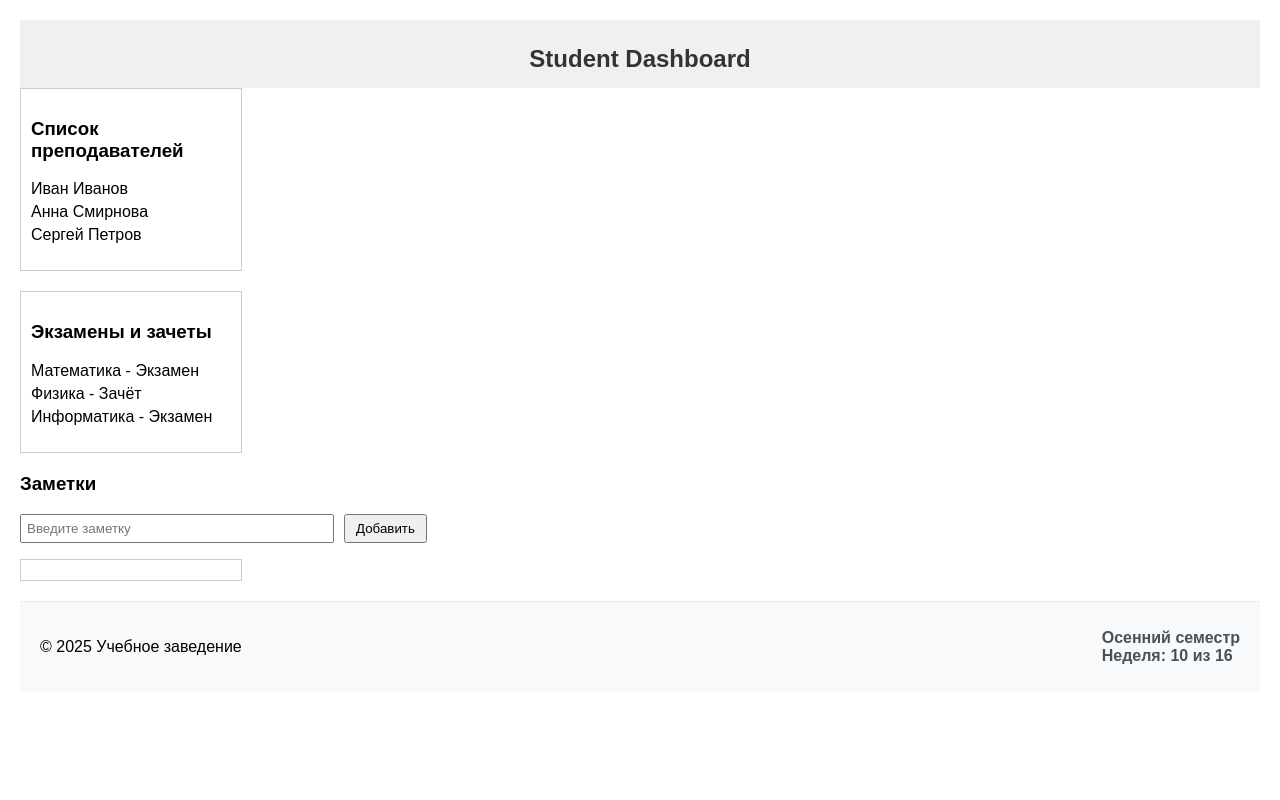
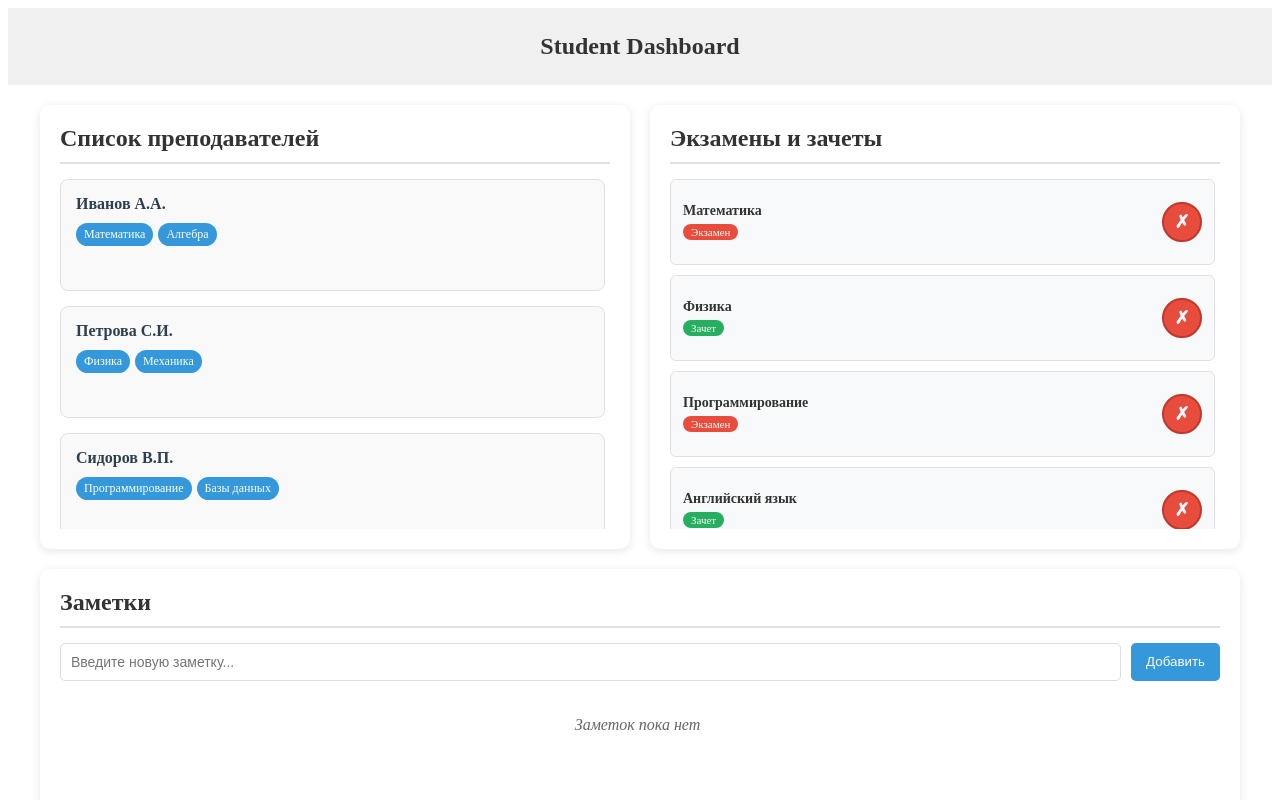
Before and after one commit to Pavlenty-great/Dashboard-student, a React (Create React App) app in the folder frontend/: page / in a window 1280 px wide. Shown: the top 800 px of the page. Built offline with nearby package versions, Linux system fonts and the light colour scheme.

Commit message:
Changed interface dashboard (Body.css), added ability to mark passed exams and romoved notes

```diff
--- a/frontend/src/components/Body.js
+++ b/frontend/src/components/Body.js
@@ -1,82 +1,158 @@
-import React, { useState } from 'react';
+import React, { useState, useEffect } from 'react';
 import '../styles/Body.css';
 
-function Body(){
-    return(
-        <div>
-            <TeachersList />
-            <ExamsList />
-            <Notes />
-        </div>
-    );
-}
-
-function TeachersList(){
+const Body = () => {
+  // Состояние для списка преподавателей (только для чтения)
   const teachers = [
-    { id: 1, name: 'Иван Иванов' },
-    { id: 2, name: 'Анна Смирнова' },
-    { id: 3, name: 'Сергей Петров' },
+    { id: 1, name: 'Иванов А.А.', subjects: ['Математика', 'Алгебра'] },
+    { id: 2, name: 'Петрова С.И.', subjects: ['Физика', 'Механика'] },
+    { id: 3, name: 'Сидоров В.П.', subjects: ['Программирование', 'Базы данных'] },
+    { id: 4, name: 'Козлова Е.В.', subjects: ['Английский язык'] },
+    { id: 5, name: 'Федоров М.С.', subjects: ['История', 'Философия'] },
   ];
 
-    return(
-        <div className='teachers-list'>
-            <h3>Список преподавателей</h3>
-            <ul>
-                {teachers.map(teacher => (
-                    <li key={teacher.id}>{teacher.name}</li>
-                ))}
-            </ul>
-        </div>
-    );
-}
+  // Состояние для экзаменов и зачетов
+  const [exams, setExams] = useState([
+    { id: 1, name: 'Математика', type: 'экзамен', passed: false },
+    { id: 2, name: 'Физика', type: 'зачет', passed: false },
+    { id: 3, name: 'Программирование', type: 'экзамен', passed: false },
+    { id: 4, name: 'Английский язык', type: 'зачет', passed: false },
+    { id: 5, name: 'История', type: 'экзамен', passed: false },
+    { id: 6, name: 'Философия', type: 'зачет', passed: false },
+  ]);
 
-function ExamsList(){
-    const exams = [
-    { id: 1, name: 'Математика', type: 'Экзамен' },
-    { id: 2, name: 'Физика', type: 'Зачёт' },
-    { id: 3, name: 'Информатика', type: 'Экзамен' },
-  ];
-
-    return (
-        <div className='exams-list'>
-            <h3>Экзамены и зачеты</h3>
-        <ul>
-            {exams.map(exam => (
-                <li key={exam.id}>{exam.name} - {exam.type}</li>
-            ))}
-        </ul>
-        </div>
-    );
-}
-
-function Notes() {
+  // Состояние для заметок
   const [notes, setNotes] = useState([]);
   const [newNote, setNewNote] = useState('');
 
+  // Загрузка заметок из localStorage при монтировании
+  useEffect(() => {
+    const savedNotes = localStorage.getItem('studentNotes');
+    if (savedNotes) {
+      setNotes(JSON.parse(savedNotes));
+    }
+  }, []);
+
+  // Сохранение заметок в localStorage при изменении
+  useEffect(() => {
+    localStorage.setItem('studentNotes', JSON.stringify(notes));
+  }, [notes]);
+
+  // Обработчик изменения статуса экзамена/зачета
+  const handleExamToggle = (examId) => {
+    setExams(exams.map(exam =>
+      exam.id === examId ? { ...exam, passed: !exam.passed } : exam
+    ));
+  };
+
+  // Обработчик добавления новой заметки
   const handleAddNote = () => {
-    if (newNote.trim() !== '') {
-      setNotes([...notes, newNote]);
+    if (newNote.trim()) {
+      const note = {
+        id: Date.now(),
+        text: newNote.trim(),
+        date: new Date().toLocaleString('ru-RU')
+      };
+      setNotes([note, ...notes]);
       setNewNote('');
     }
   };
 
+  // Обработчик удаления заметки
+  const handleDeleteNote = (noteId) => {
+    setNotes(notes.filter(note => note.id !== noteId));
+  };
+
+  // Обработчик нажатия Enter для добавления заметки
+  const handleKeyPress = (e) => {
+    if (e.key === 'Enter') {
+      handleAddNote();
+    }
+  };
+
   return (
-    <div>
-      <h3>Заметки</h3>
+    <div className="body">
+      {/* Верхний ряд: преподаватели и экзамены рядом */}
+      <div className="top-row">
+        {/* Секция преподавателей */}
+        <div className="section teachers-section">
+          <h2>Список преподавателей</h2>
+          <div className="teachers-list">
+            {teachers.map(teacher => (
+              <div key={teacher.id} className="teacher-card">
+                <h3>{teacher.name}</h3>
+                <div className="subjects">
+                  {teacher.subjects.map((subject, index) => (
+                    <span key={index} className="subject-tag">{subject}</span>
+                  ))}
+                </div>
+              </div>
+            ))}
+          </div>
+        </div>
+
+        {/* Секция экзаменов и зачетов */}
+        <div className="section exams-section">
+          <h2>Экзамены и зачеты</h2>
+          <div className="exams-list">
+            {exams.map(exam => (
+              <div key={exam.id} className="exam-item">
+                <div className="exam-info">
+                  <span className="exam-name">{exam.name}</span>
+                  <span className={`exam-type ${exam.type}`}>
+                    {exam.type === 'экзамен' ? 'Экзамен' : 'Зачет'}
+                  </span>
+                </div>
+                <button
+                  className={`exam-toggle ${exam.passed ? 'passed' : 'not-passed'}`}
+                  onClick={() => handleExamToggle(exam.id)}
+                >
+                  {exam.passed ? '✓' : '✗'}
+                </button>
+              </div>
+            ))}
+          </div>
+        </div>
+      </div>
+
+      {/* Нижний ряд: заметки на всю ширину */}
+      <div className="section notes-section">
+        <h2>Заметки</h2>
+        <div className="notes-input">
           <input
             type="text"
             value={newNote}
             onChange={(e) => setNewNote(e.target.value)}
-        placeholder="Введите заметку"
+            onKeyPress={handleKeyPress}
+            placeholder="Введите новую заметку..."
+            className="note-input"
           />
-      <button onClick={handleAddNote}>Добавить</button>
-      <ul className='notes'>
-        {notes.map((note, index) => (
-          <li key={index}>{note}</li>
+          <button onClick={handleAddNote} className="add-note-btn">
+            Добавить
+          </button>
+        </div>
+        <div className="notes-list">
+          {notes.map(note => (
+            <div key={note.id} className="note-item">
+              <div className="note-content">
+                <p>{note.text}</p>
+                <span className="note-date">{note.date}</span>
+              </div>
+              <button
+                onClick={() => handleDeleteNote(note.id)}
+                className="delete-note-btn"
+              >
+                ×
+              </button>
+            </div>
           ))}
-      </ul>
+          {notes.length === 0 && (
+            <p className="no-notes">Заметок пока нет</p>
+          )}
+        </div>
+      </div>
     </div>
   );
-}
+};
 
 export default Body;
--- a/frontend/src/styles/Body.css
+++ b/frontend/src/styles/Body.css
@@ -1,66 +1,349 @@
-/* src/styles/Body.css */
-
-body {
-  font-family: Arial, sans-serif;
-  margin: 20px;
+.body {
+  display: flex;
+  flex-direction: column;
+  gap: 20px;
+  padding: 20px;
+  max-width: 1200px;
+  margin: 0 auto;
 }
 
-h2 {
-  font-size: 24px;
-  margin-bottom: 10px;
+/* Верхний ряд с преподавателями и экзаменами */
+.top-row {
+  display: grid;
+  grid-template-columns: 1fr 1fr;
+  gap: 20px;
+  align-items: start;
 }
 
-ul {
-  list-style-type: none;
-  padding: 0;
+.section {
+  background: white;
+  border-radius: 10px;
+  padding: 20px;
+  box-shadow: 0 2px 10px rgba(0, 0, 0, 0.1);
+  display: flex;
+  flex-direction: column;
 }
 
-li {
-  margin-bottom: 5px;
+.section h2 {
+  margin-top: 0;
+  margin-bottom: 15px;
+  color: #333;
+  border-bottom: 2px solid #e0e0e0;
+  padding-bottom: 10px;
 }
 
-input {
-  width: 300px;
-  padding: 5px;
-  margin-right: 10px;
+/* Стили для преподавателей */
+.teachers-section {
+  min-height: 400px;
 }
 
-button {
-  padding: 5px 10px;
-  cursor: pointer;
+.teachers-list {
+  display: flex;
+  flex-direction: column;
+  gap: 15px;
+  max-height: 350px;
+  overflow-y: auto;
+  padding-right: 5px;
 }
 
-/* Стили для контейнеров списков */
-.teachers-list,
-.exams-list,
-.notes {
-  border: 1px solid #ccc;
-  padding: 10px;
-  max-height: 200px; /* Максимальная высота контейнера */
-  overflow-y: auto; /* Добавляет вертикальную прокрутку при необходимости */
-  margin-bottom: 20px;
-  width: 200px; /* Ограничение ширины до 200px */
+.teachers-list::-webkit-scrollbar {
+  width: 6px;
 }
 
-/* Стили для контейнера заметок */
-.notes {
+.teachers-list::-webkit-scrollbar-track {
+  background: #f1f1f1;
+  border-radius: 3px;
+}
+
+.teachers-list::-webkit-scrollbar-thumb {
+  background: #c1c1c1;
+  border-radius: 3px;
+}
+
+.teachers-list::-webkit-scrollbar-thumb:hover {
+  background: #a8a8a8;
+}
+
+.teacher-card {
+  border: 1px solid #e0e0e0;
+  border-radius: 8px;
+  padding: 15px;
+  background: #f9f9f9;
+  min-height: 80px;
+}
+
+.teacher-card h3 {
+  margin: 0 0 10px 0;
+  color: #2c3e50;
+  font-size: 16px;
+}
+
+.subjects {
+  display: flex;
+  flex-wrap: wrap;
+  gap: 5px;
+}
+
+.subject-tag {
+  background: #3498db;
+  color: white;
+  padding: 4px 8px;
+  border-radius: 12px;
+  font-size: 12px;
+  white-space: nowrap;
+}
+
+/* Стили для экзаменов */
+.exams-section {
+  min-height: 400px;
+}
+
+.exams-list {
   display: flex;
   flex-direction: column;
-  align-items: center;
+  gap: 10px;
+  max-height: 350px;
+  overflow-y: auto;
+  padding-right: 5px;
 }
 
-.notes input,
-.notes button {
-  margin-bottom: 10px;
+.exams-list::-webkit-scrollbar {
+  width: 6px;
 }
 
-/* Стили для вертикального расположения списков */
-.teachers-list,
-.exams-list {
-  display: block; /* Устанавливаем блочное отображение для вертикального расположения */
+.exams-list::-webkit-scrollbar-track {
+  background: #f1f1f1;
+  border-radius: 3px;
 }
 
-/* Стили для родительского контейнера */
-.body-container {
-  display: block; /* Устанавливаем блочное отображение для вертикального расположения */
+.exams-list::-webkit-scrollbar-thumb {
+  background: #c1c1c1;
+  border-radius: 3px;
 }
+
+.exams-list::-webkit-scrollbar-thumb:hover {
+  background: #a8a8a8;
+}
+
+.exam-item {
+  display: flex;
+  justify-content: space-between;
+  align-items: center;
+  padding: 12px;
+  border: 1px solid #e0e0e0;
+  border-radius: 6px;
+  background: #f8f9fa;
+  min-height: 60px;
+}
+
+.exam-info {
+  display: flex;
+  flex-direction: column;
+  gap: 5px;
+}
+
+.exam-name {
+  font-weight: bold;
+  color: #333;
+  font-size: 14px;
+}
+
+.exam-type {
+  font-size: 11px;
+  padding: 2px 8px;
+  border-radius: 10px;
+  color: white;
+  width: fit-content;
+}
+
+.exam-type.экзамен {
+  background: #e74c3c;
+}
+
+.exam-type.зачет {
+  background: #27ae60;
+}
+
+.exam-toggle {
+  width: 40px;
+  height: 40px;
+  border: none;
+  border-radius: 50%;
+  font-size: 18px;
+  font-weight: bold;
+  cursor: pointer;
+  transition: all 0.3s ease;
+  display: flex;
+  align-items: center;
+  justify-content: center;
+}
+
+.exam-toggle.passed {
+  background: #27ae60; /* Зеленый для галочки */
+  color: white;
+  border: 2px solid #219653;
+}
+
+.exam-toggle.not-passed {
+  background: #e74c3c; /* Красный для крестика */
+  color: white;
+  border: 2px solid #c0392b;
+}
+
+.exam-toggle:hover {
+  transform: scale(1.1);
+}
+
+/* Стили для заметок */
+.notes-section {
+  min-height: 300px;
+  max-height: 500px;
+  display: flex;
+  flex-direction: column;
+}
+
+.notes-input {
+  display: flex;
+  gap: 10px;
+  margin-bottom: 15px;
+  flex-shrink: 0;
+}
+
+.note-input {
+  flex: 1;
+  padding: 10px;
+  border: 1px solid #ddd;
+  border-radius: 5px;
+  font-size: 14px;
+}
+
+.add-note-btn {
+  padding: 10px 15px;
+  background: #3498db;
+  color: white;
+  border: none;
+  border-radius: 5px;
+  cursor: pointer;
+  transition: background 0.3s ease;
+  white-space: nowrap;
+}
+
+.add-note-btn:hover {
+  background: #2980b9;
+}
+
+.notes-list {
+  display: flex;
+  flex-direction: column;
+  gap: 10px;
+  max-height: 350px;
+  overflow-y: auto;
+  flex: 1;
+  padding-right: 5px;
+}
+
+.notes-list::-webkit-scrollbar {
+  width: 6px;
+}
+
+.notes-list::-webkit-scrollbar-track {
+  background: #f1f1f1;
+  border-radius: 3px;
+}
+
+.notes-list::-webkit-scrollbar-thumb {
+  background: #c1c1c1;
+  border-radius: 3px;
+}
+
+.notes-list::-webkit-scrollbar-thumb:hover {
+  background: #a8a8a8;
+}
+
+.note-item {
+  display: flex;
+  justify-content: space-between;
+  align-items: flex-start;
+  padding: 10px;
+  border: 1px solid #e0e0e0;
+  border-radius: 5px;
+  background: #fff9e6;
+  min-height: 60px;
+}
+
+.note-content {
+  flex: 1;
+  min-width: 0; /* Для правильного переноса текста */
+}
+
+.note-content p {
+  margin: 0 0 5px 0;
+  word-break: break-word;
+  line-height: 1.4;
+}
+
+.note-date {
+  font-size: 11px;
+  color: #666;
+}
+
+.delete-note-btn {
+  background: none;
+  border: none;
+  font-size: 18px;
+  color: #e74c3c;
+  cursor: pointer;
+  padding: 0 5px;
+  flex-shrink: 0;
+}
+
+.delete-note-btn:hover {
+  color: #c0392b;
+}
+
+.no-notes {
+  text-align: center;
+  color: #666;
+  font-style: italic;
+  margin: 20px 0;
+}
+
+/* Адаптивность */
+@media (max-width: 768px) {
+  .body {
+    padding: 10px;
+    gap: 15px;
+  }
+
+  .top-row {
+    grid-template-columns: 1fr;
+    gap: 15px;
+  }
+
+  .teachers-section,
+  .exams-section {
+    min-height: 300px;
+  }
+
+  .teachers-list,
+  .exams-list {
+    max-height: 250px;
+  }
+
+  .notes-section {
+    max-height: 400px;
+  }
+
+  .notes-list {
+    max-height: 300px;
+  }
+
+  .notes-input {
+    flex-direction: column;
+  }
+
+  .teacher-card,
+  .exam-item {
+    min-height: 70px;
+  }
+}
```
Lines whose indentation alone changed are shown as unchanged.
